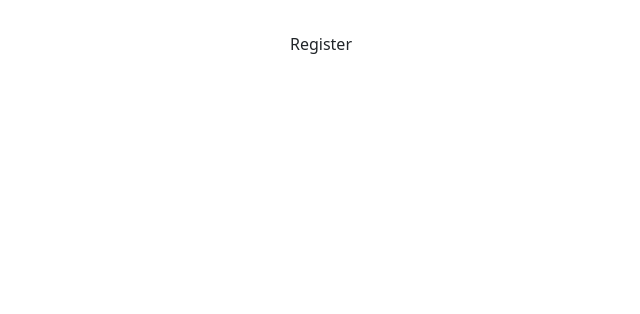
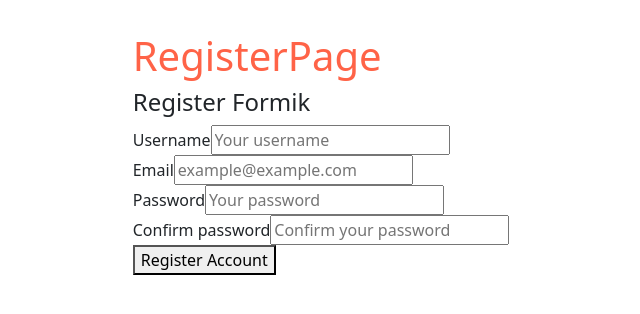
Before and after one commit to FedericoStagnaro/React-OpenBootCamp, a React (Create React App) app: page /register in a window 1280 px wide. Shown: the top 314 px of the page, without its empty margins (319-959 px from the left). Built offline with nearby package versions, Linux system fonts and the light colour scheme.

Commit message:
add register form

```diff
--- a/src/components/pure/form/registerFormik.jsx
+++ b/src/components/pure/form/registerFormik.jsx
@@ -48,10 +48,7 @@
 export class RegisterFormik extends React.Component {
     constructor(props) {
         super(props)
-    }
-
-    submit() {
-        console.log('Register User')
+        this.submit = this.props.submit
     }
 
     render() {
@@ -62,26 +59,36 @@
                     {({ touched, errors, isSubmitting, handleChange, handleBlur }) => {
                         return (
                             <Form>
+                                <div>
                                     <label htmlFor="username">Username</label>
                                     <Field id='username' name='username' type='text' placeholder='Your username'></Field>
                                     {errors.username && touched.username && (<ErrorMessage name='username' component='div'></ErrorMessage>)}
+                                </div>
 
+                                <div>
                                     <label htmlFor="email">Email</label>
                                     <Field id='email' name='email' type='email' placeholder='example@example.com'></Field>
                                     {errors.email && touched.email && (<ErrorMessage name='email' component='div'></ErrorMessage>)}
+                                </div>
 
-
+                                <div>
                                     <label htmlFor="password">Password</label>
                                     <Field id='password' name='password' type='password' placeholder='Your password'></Field>
                                     {errors.password && touched.password && (<ErrorMessage name='password' component='div'></ErrorMessage>)}
+                                </div>
 
-
+                                <div>
                                     <label htmlFor="confirm">Confirm password</label>
                                     <Field id='confirm' name='confirm' type='password' placeholder='Confirm your password'></Field>
                                     {errors.confirm && touched.confirm && (<ErrorMessage name='confirm' component='div'></ErrorMessage>)}
+                                </div>
 
+                                <div>
                                     <button type="submit">Register Account</button>
                                     {isSubmitting ? (<p>Sending your crendentials...</p>) : null}
+                                </div>
+
+
 
 
                             </Form>
--- a/src/index.js
+++ b/src/index.js
@@ -1,7 +1,6 @@
 import React from 'react';
 import ReactDOM from 'react-dom/client';
-import {RouterProvider} from 'react-router-dom'
-import router from './router';
+import Router from './Router';
 // añadimos bootstrap
 import 'bootstrap/dist/css/bootstrap.css'
 // estilos propios deben ir debajo de bootstrap
@@ -12,7 +11,7 @@
 
 const root = ReactDOM.createRoot(document.getElementById('root'));
 root.render(
-    <RouterProvider router={router}></RouterProvider>
+    <Router></Router>
 );
 
 // If you want to start measuring performance in your app, pass a function
--- a/src/pages/RegisterPage.jsx
+++ b/src/pages/RegisterPage.jsx
@@ -1,12 +1,22 @@
 import React from 'react'
+import {useNavigate} from 'react-router-dom'
+import { RegisterFormik } from '../components/pure/form/registerFormik'
 
 export default function RegisterPage() {
-  return (
-    <div>
-        <h1>RegisterPage</h1>
+    const navigate = useNavigate()
+
+    const submit = (data) => {
+        console.log('Register User')
+        localStorage.setItem('user', data)
+        navigate('/login')
+    }
+
+    return (
         <div>
-
+            <h1>RegisterPage</h1>
+            <div>
+                <RegisterFormik submit={submit}></RegisterFormik>
+            </div>
         </div>
-    </div>
-  )
+    )
 }
```
Also changed, not shown: src/router.jsx (+9 -3 lines). Lines whose indentation alone changed are shown as unchanged.
